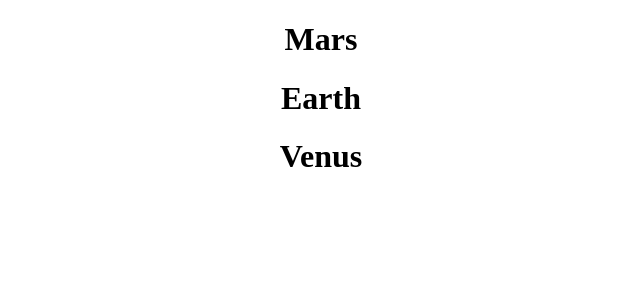
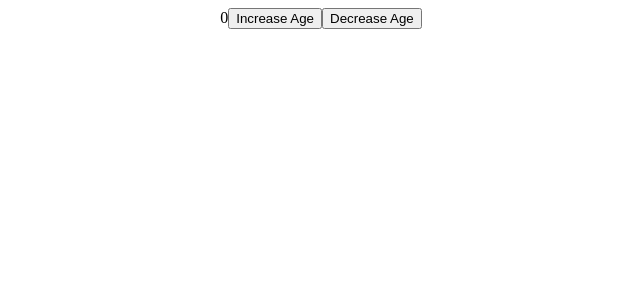
Before and after one commit to RodicaNegura/to-do-list-react, a React (Create React App) app: page / in a window 1280 px wide. Shown: the top 300 px of the page, without its empty margins (319-959 px from the left). Built offline with nearby package versions, Linux system fonts and the light colour scheme.

Commit message:
useState Hook

```diff
--- a/src/App.js
+++ b/src/App.js
@@ -1,20 +1,23 @@
 import './App.css';
 // import {Car} from '../src/Car';
+import { useState } from 'react';
 
 function App() {
-  const planets = [
-    {name: "Mars", isGasPLanet: false },
-    {name: "Earth", isGasPLanet: false},
-    {name: "Jupiter", isGasPLanet: true},
-    {name: "Venus", isGasPLanet: false},
-    {name: "Neptune", isGasPLanet: true},
-    {name: "Uranus", isGasPLanet: true},
-  ];
+  const [age, setAge] = useState(0);
+
+  const increaseAge = () => {
+    setAge(age + 1)
+  };
+
+  const decreaseAge = () => {
+    setAge(age - 1)
+  };
 
   return (
     <div className="App">
-      {planets.map((planet, key) => !planet.isGasPLanet && <h1>{planet.name}</h1>)}
-
+      {age}
+      <button onClick={increaseAge}>Increase Age</button>
+      <button onClick={decreaseAge}>Decrease Age</button>
     </div>
   );
 }
```
